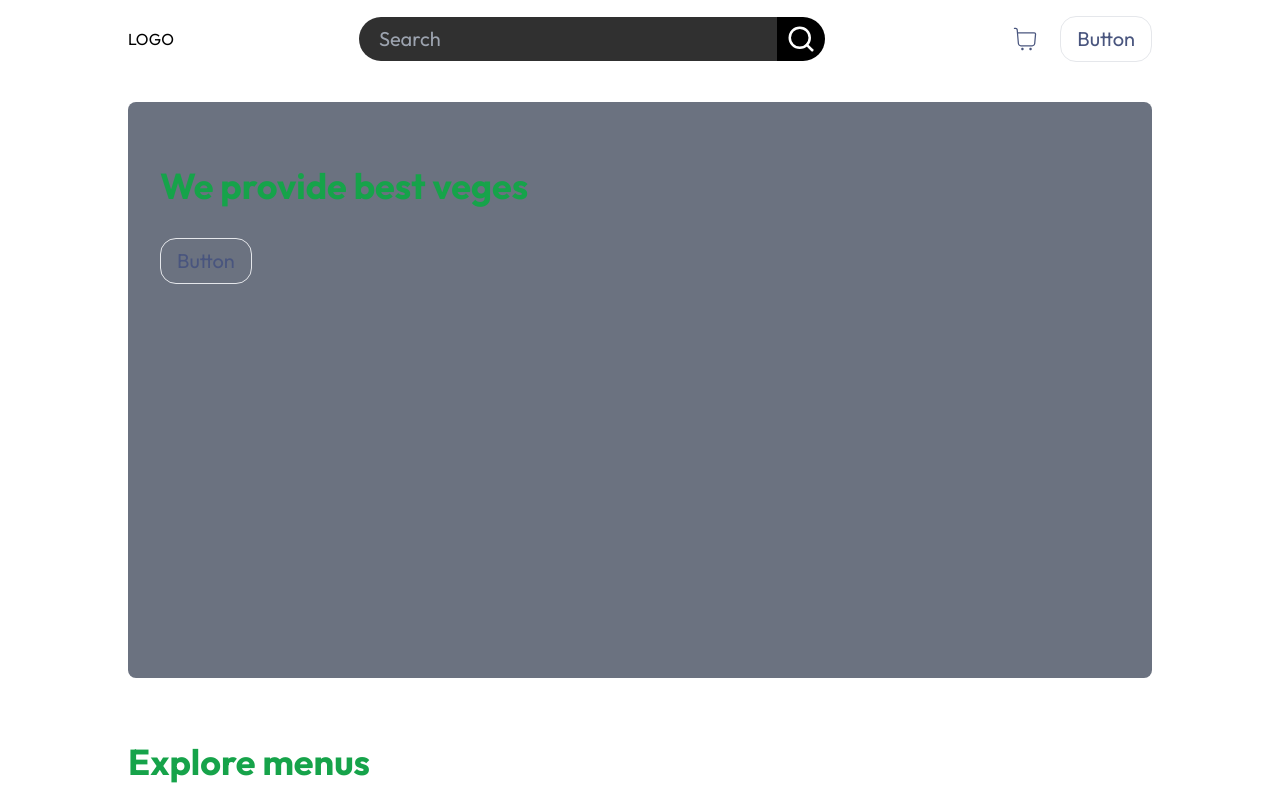
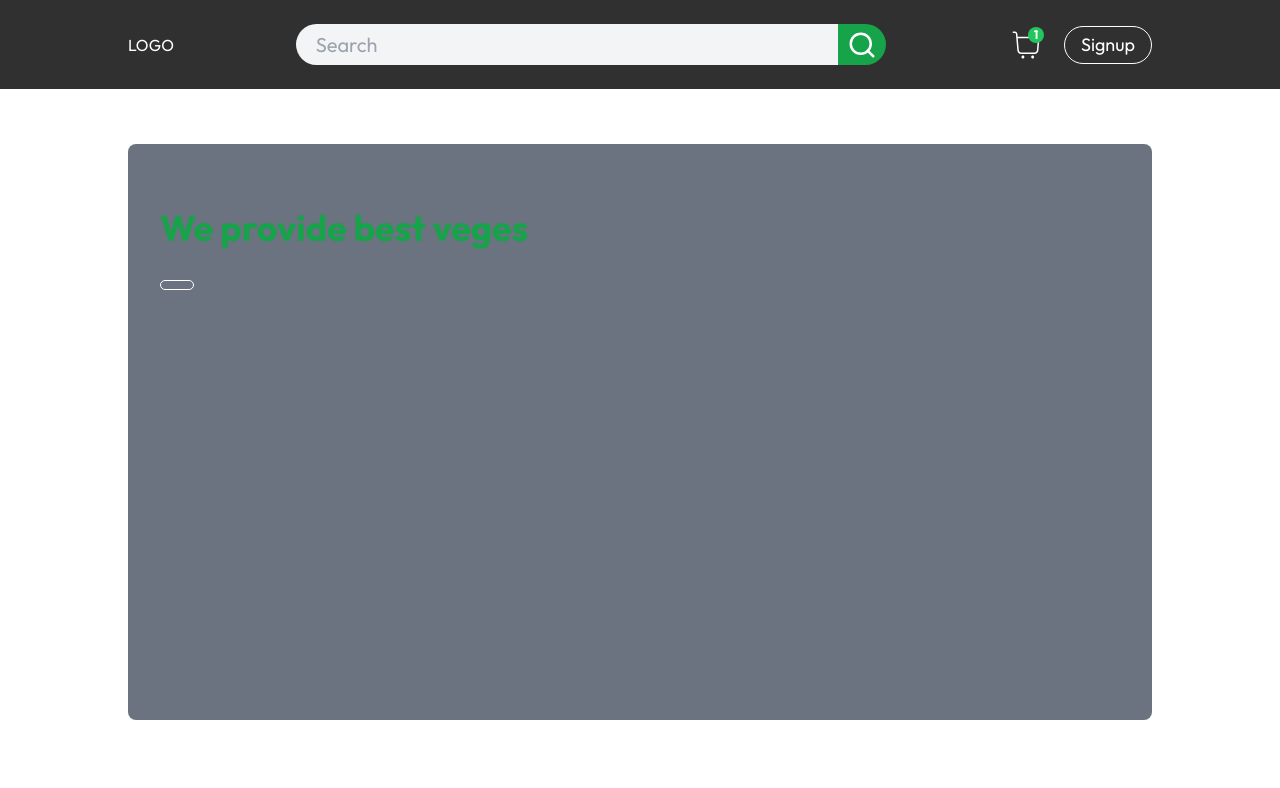
Before and after one commit to rossiKellss/Gaun-Ko-Sabji, a React (Vite) app in the folder frontend/: page / in a window 1280 px wide. Shown: the top 788 px of the page. Built offline with nearby package versions, Linux system fonts and the light colour scheme.

Commit message:
navigation and footer done

```diff
--- a/frontend/src/components/Navbar.jsx
+++ b/frontend/src/components/Navbar.jsx
@@ -1,29 +1,38 @@
+import { useState } from "react";
+import { useNavigate } from "react-router-dom";
 import { CiShoppingCart } from "react-icons/ci";
 import { RxHamburgerMenu } from "react-icons/rx";
 import { MdClose } from "react-icons/md";
-import { useState } from "react";
 import Button from "./SubComponent/Button/Button";
 import { FiSearch } from "react-icons/fi";
+import Search from "../pages/Search";
 
 function Navbar() {
   const [openNav, setOpenNav] = useState(false);
-  const [search,setSearch]=useState();
-  const searchItem=()=>{
+  const [search, setSearch] = useState();
+  const navigate = useNavigate();
+
+  const sendLink = () => {
+    if (search) {
+      navigate(`/search/${search}`);
+      setSearch("");
+    }
+  };
+
+  return (
+    <div className="fixed top-0 py-6 w-full bg-background z-[99]">
+      <div className="w-[80%] m-auto">
 
 
-  }
-
-  return (
-    <div className="relative w-[80%] navBar m-auto py-4">
       {/* for mobile devices */}
       <div
-        className={`fixed h-screen bg-red-500 right-0 top-0 w-[45%] p-4 flex flex-col ${
+        className={`fixed h-screen bg-gray-600 right-0 top-0 w-[70%] p-4 flex flex-col ${
           openNav ? "translate-x-0" : "translate-x-[5000px]"
-        } transition ease-in-out duration-150`}
+        } transition ease-in-out duration-150 z-[100]`}
       >
         <div className="self-end">
           <MdClose
-            className="text-xl"
+            className="c2aIcons"
             onClick={() => {
               setOpenNav(!openNav);
             }}
@@ -33,45 +42,47 @@ function Navbar() {
 
       {/* for large screen devices */}
       <div className="flex justify-between items-center">
-        <div className="logo">
+        <div className="logo text-white">
           <h1>LOGO</h1>
         </div>
-        <div className="menu hidden md:flex navLinkTypo w-full">
-          <div className=" w-full flex items-center justify-center gap-0 ">
+        <div className="menu hidden md:flex navLinkTypo w-full ">
+          <div className=" w-full flex items-center justify-center  ">
 
-          <input type="text"  placeholder="Search" className="outline-none bg-[#303030] rounded-l-full  w-1/2 px-5 py-2 text-white" name="Search" onChange={(e)=>{setSearch(e.target.value)}}/>
+            <input
+              type="text"
+              placeholder="Search"
+              className=" bg-gray-100  rounded-l-full  w-[65%] px-5 py-2 text-black h-full "
+              name="Search"
+              onChange={(e) => {
+                setSearch(e.target.value);
+              }}
+            />
 
-          <span className="bg-black h-full w-12 text-3xl rounded-r-full flex items-center justify-center text-white "><FiSearch  className="cursor-pointer"/></span>
+            <span
+              className="bg-green-600 h-full w-12 text-3xl rounded-r-full flex items-center justify-center text-white hover:bg-green-700 transition ease-linear "
+              onClick={sendLink}
+            >
+              <FiSearch className="cursor-pointer" />
+            </span>
           </div>
-
-
-
-
-
-
-
-          {/* <ul className="flex  gap-5">
-            <li>Home</li>
-            <li>Products</li>
-            <li>lorem</li>
-            <li>lorem</li>
-          </ul> */}
         </div>
         <div className="right flex gap-5 items-center">
-          <div className="flex gap-1 c2aIcons text-3xl">
-            {/* <CiSearch /> */}
-            <CiShoppingCart onClick={searchItem}/>
+          <div className="relative flex gap-1 c2aIcons ">
+
+           <span className="absolute top-0 right-0 text-xs bg-green-500 w-4 rounded-full text-center ">1</span>
+            <CiShoppingCart />
           </div>
           <RxHamburgerMenu
-            className="text-lg md:hidden "
+            className="c2aIcons   md:hidden "
             onClick={() => {
               setOpenNav(!openNav);
             }}
           />
           <span className="hidden md:block">
-            <Button />
+            <Button content={"Signup"}/>
           </span>
         </div>
+      </div>
       </div>
     </div>
   );
--- a/frontend/src/components/SubComponent/Button/Button.jsx
+++ b/frontend/src/components/SubComponent/Button/Button.jsx
@@ -1,8 +1,8 @@
 import React from 'react'
 
-function Button() {
+function Button({content}) {
   return (
-    <button className='button'>Button</button>
+    <button className='button'>{content}</button>
   )
 }
 
--- a/frontend/src/index.css
+++ b/frontend/src/index.css
@@ -10,17 +10,20 @@
     min-height: 100vh;
   }
   .navLinkTypo {
-    @apply text-[#49557e] text-base md:text-lg lg:text-xl;
+    @apply text-white text-base md:text-lg lg:text-xl;
   }
 
   .c2aIcons {
-    @apply text-2xl text-[#49557e] font-bold;
+    @apply text-3xl md:text-4xl text-white font-bold  transition ease-linear cursor-pointer hover:scale-110 hover:text-green-500;
   }
   .button {
-    @apply text-base border rounded-2xl text-[#49557e] px-4 py-1 md:text-lg lg:text-xl lg:px-4 lg:py-2;
+    @apply text-base rounded-full transition ease-linear text-white border border-white px-4 py-1 md:text-lg  lg:px-4 lg:py-1 hover:text-green-500 hover:border-green-500 hover:scale-105 ;
   }
   .contentMargin {
     @apply mt-10 lg:mt-16 ;
+  }
+  .bg-background{
+    @apply bg-[#303030];
   }
 
 
--- a/frontend/src/pages/Search.jsx
+++ b/frontend/src/pages/Search.jsx
@@ -1,8 +1,11 @@
 import React from 'react'
+import {useParams} from 'react-router-dom';
 
 const Search = () => {
+  const {name}=useParams();
+
   return (
-    <div>Search</div>
+    <div>{name}</div>
   )
 }
 
--- a/frontend/src/routes/routes.jsx
+++ b/frontend/src/routes/routes.jsx
@@ -29,7 +29,7 @@ const router=createBrowserRouter([
 
     },
     {
-        path:"/search",
+        path:"/search/:name",
         element:<Search/>,
 
     },
--- a/frontend/src/sections/Hero.jsx
+++ b/frontend/src/sections/Hero.jsx
@@ -5,7 +5,7 @@ import Button from "../components/SubComponent/Button/Button";
 
 function Hero() {
   return (
-    <div className="w-full rounded-lg p-4 my-4 lg:mt-6 bg-gray-500 flex md:py-8 lg:py-14 lg:pt-16 lg:px-8 lg:h-[72vh]">
+    <div className="w-full rounded-lg p-4 mt-28 md:mt-32 lg:mt-36 bg-gray-500 flex md:py-8 lg:py-14 lg:pt-16 lg:px-8 lg:h-[72vh]">
       <div className="md:w-[75%] space-y-1 md:space-y-2">
         <Heading content={"We provide best veges"} />
         <div className="flex flex-col gap-2 lg:gap-3 justify-start items-start">
```
Also changed, not shown: frontend/src/sections/Footer.jsx (+37 -42 lines).
